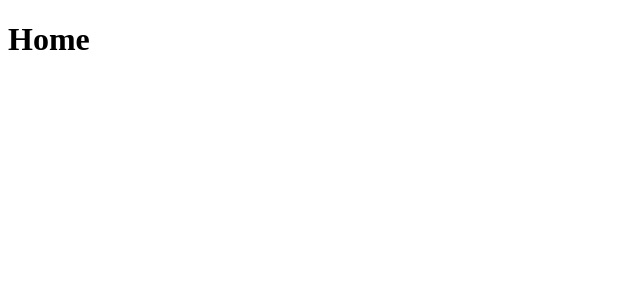
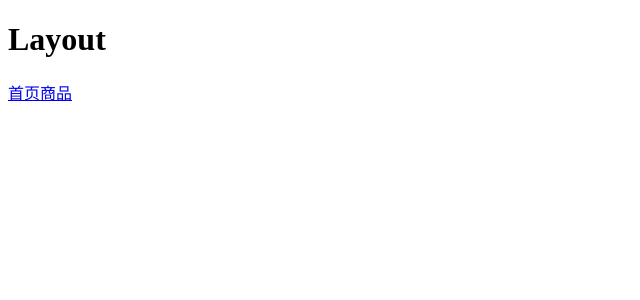
Before and after one commit to kongmingLatern/MiniRouter, a React (Create React App) app: page / in a window 1280 px wide. Shown: the top 300 px of the page, without its empty margins (0-640 px from the left). Built offline with nearby package versions, Linux system fonts and the light colour scheme.

Commit message:
feat: add Layout

```diff
--- a/src/App.js
+++ b/src/App.js
@@ -22,30 +22,32 @@
 //     </div>
 //   )
 // }
-import { BrowserRouter as Router, Routes, Route } from "./mini-react-router"
+import { BrowserRouter as Router, Routes, Route, Link } from "./mini-react-router"
 export default function App() {
   return (
     <>
       <Router>
         <Routes>
-          <Route path="/" element={<Home />}></Route>
-          <Route path="product" element={<Product />}></Route>
+          <Route path="/" element={<Layout />}>
+            <Route path="/" element={<Home />}></Route>
+            <Route path="product" element={<Product />}></Route>
+          </Route>
         </Routes>
       </Router>
     </>
   )
 }
 
-// function Layout() {
-//   return (
-//     <>
-//       <h1>Layout</h1>
-//       <Link to="/" style={{ "marginRight": "20px" }}>首页</Link>
-//       <Link to="/product">商品</Link>
-//       <Outlet />
-//     </>
-//   )
-// }
+function Layout() {
+  return (
+    <>
+      <h1>Layout</h1>
+      <Link to="/" style={{ "marginRight": "20px" }}>首页</Link>
+      <Link to="/product">商品</Link>
+      {/* <Outlet /> */}
+    </>
+  )
+}
 
 function Home() {
   return (
```
